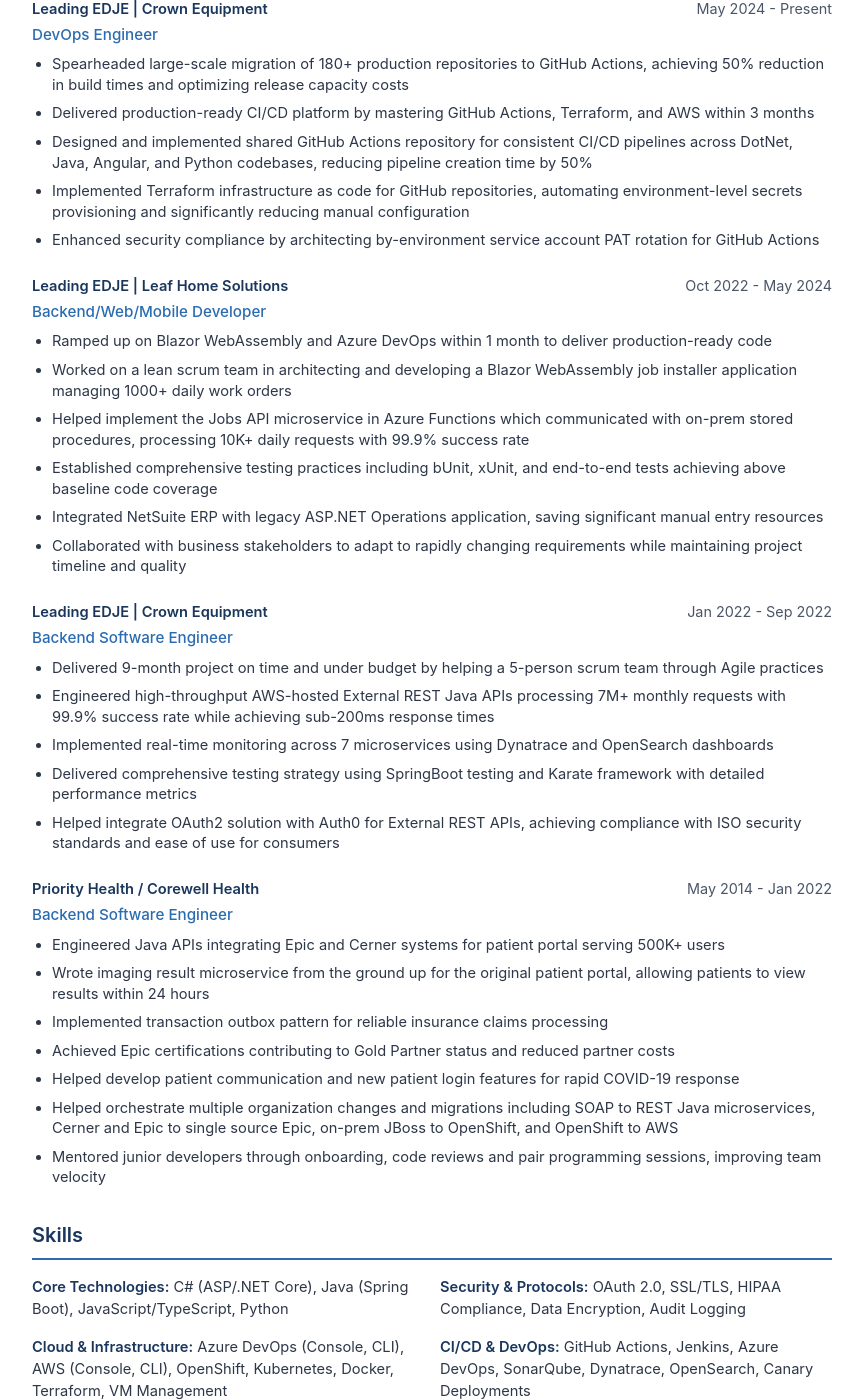
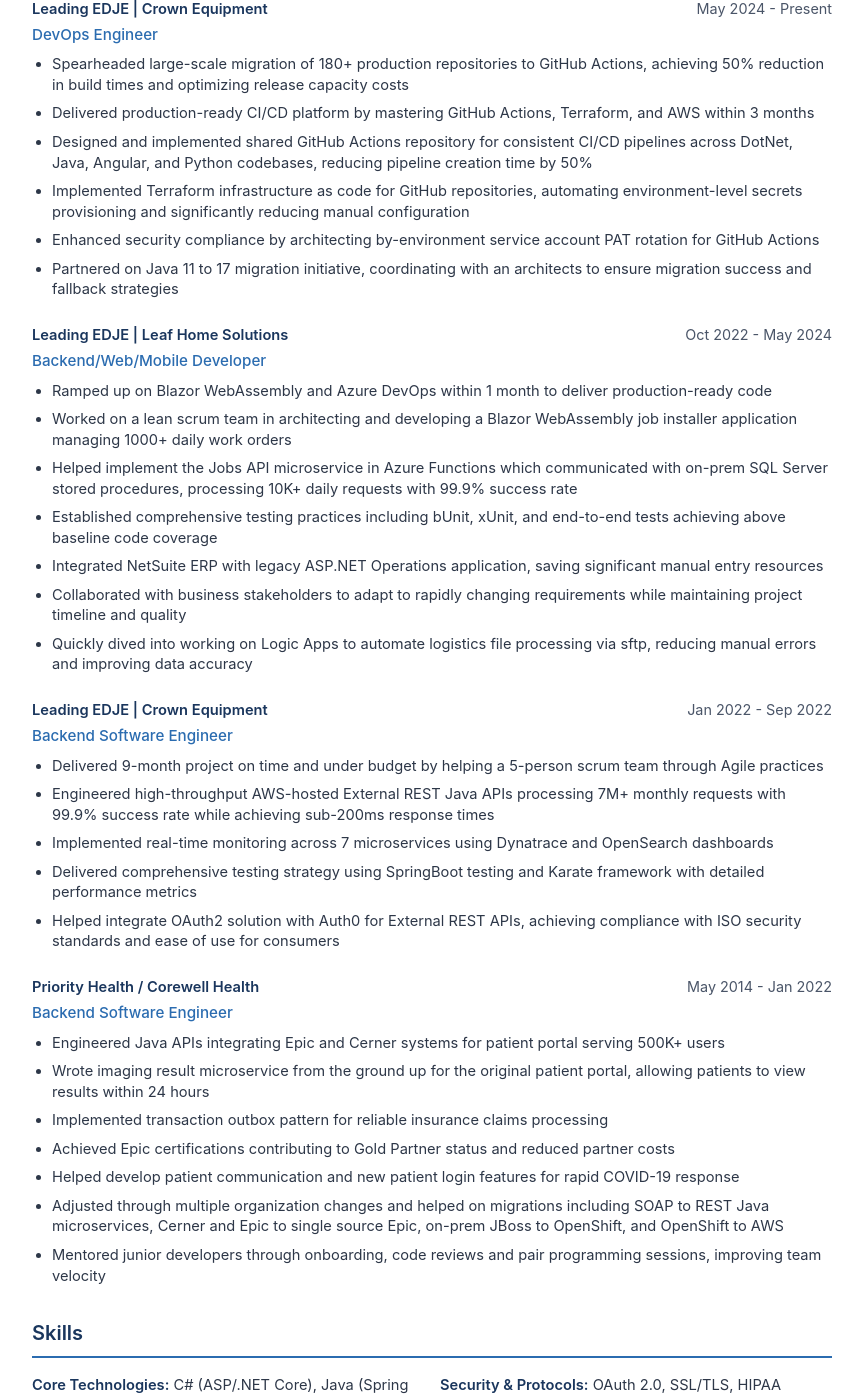
Before and after one commit to jwill824/resume, a Jekyll site: the page built from index.html, in a window 1280 px wide and 1400 px high, scrolled down 472 px. Shown: the whole window, without its empty margins (208-1071 px from the left). Built offline with Jekyll 4.4.1, drawn with Linux system fonts in a browser that asks for light colours; some of the changed text lies outside the part shown.

Commit message:
feat: updating resume

```diff
--- a/_data/resume.yml
+++ b/_data/resume.yml
@@ -28,7 +28,7 @@
     items: REST APIs, SOAP, Apache Camel, Apache Kafka, GraphQL, RPC, Message Queues, Event-Driven Architecture
 
   - category: Web Technologies
-    items: Blazor WASM, ASP.NET Core, Vanilla JS, Angular, React, HTML/CSS, Bootstrap JS, Node, NPM, Yarn, Babel, Jekyll
+    items: Blazor WASM, ASP.NET Core, Vanilla JS, Angular, React, HTML/CSS, Bootstrap JS, NextJS, Node, NPM, Yarn, Babel, Jekyll
 
   - category: Data & Testing
     items: SQL Server, Oracle DB, MySQL, Cloud Storage, ElSql, Entity Framework, Spring Boot JDBC/JPA, Hibernate, xUnit, BUnit, JUnit, Karate, Cucumber, Jest
@@ -47,6 +47,7 @@
       - "Designed and implemented shared GitHub Actions repository for consistent CI/CD pipelines across DotNet, Java, Angular, and Python codebases, reducing pipeline creation time by 50%"
       - "Implemented Terraform infrastructure as code for GitHub repositories, automating environment-level secrets provisioning and significantly reducing manual configuration"
       - "Enhanced security compliance by architecting by-environment service account PAT rotation for GitHub Actions"
+      - "Partnered on Java 11 to 17 migration initiative, coordinating with an architects to ensure migration success and fallback strategies"
 
   - company: Leading EDJE
     client: Leaf Home Solutions
@@ -55,10 +56,11 @@
     achievements:
       - "Ramped up on Blazor WebAssembly and Azure DevOps within 1 month to deliver production-ready code"
       - "Worked on a lean scrum team in architecting and developing a Blazor WebAssembly job installer application managing 1000+ daily work orders"
-      - "Helped implement the Jobs API microservice in Azure Functions which communicated with on-prem stored procedures, processing 10K+ daily requests with 99.9% success rate"
+      - "Helped implement the Jobs API microservice in Azure Functions which communicated with on-prem SQL Server stored procedures, processing 10K+ daily requests with 99.9% success rate"
       - "Established comprehensive testing practices including bUnit, xUnit, and end-to-end tests achieving above baseline code coverage"
       - "Integrated NetSuite ERP with legacy ASP.NET Operations application, saving significant manual entry resources"
       - "Collaborated with business stakeholders to adapt to rapidly changing requirements while maintaining project timeline and quality"
+      - "Quickly dived into working on Logic Apps to automate logistics file processing via sftp, reducing manual errors and improving data accuracy"
 
   - company: Leading EDJE
     client: Crown Equipment
@@ -80,7 +82,7 @@
       - "Implemented transaction outbox pattern for reliable insurance claims processing"
       - "Achieved Epic certifications contributing to Gold Partner status and reduced partner costs"
       - "Helped develop patient communication and new patient login features for rapid COVID-19 response"
-      - "Helped orchestrate multiple organization changes and migrations including SOAP to REST Java microservices, Cerner and Epic to single source Epic, on-prem JBoss to OpenShift, and OpenShift to AWS"
+      - "Adjusted through multiple organization changes and helped on migrations including SOAP to REST Java microservices, Cerner and Epic to single source Epic, on-prem JBoss to OpenShift, and OpenShift to AWS"
       - "Mentored junior developers through onboarding, code reviews and pair programming sessions, improving team velocity"
 
 education:
@@ -95,3 +97,4 @@
 
 projects:
   - "Developed AI-powered sports prediction model using Azure ML and .NET, achieving projected 10% ROI on NCAA Tournament predictions"
+  - "Built this resume site using Jekyll, Jest, Puppeteer, and Lighthouse CI for performance, accessibility, and visual regression testing along with GitHub Actions for CI/CD"
```
Also changed, not shown: .github/workflows/lint.yml, .github/workflows/test.yml.
